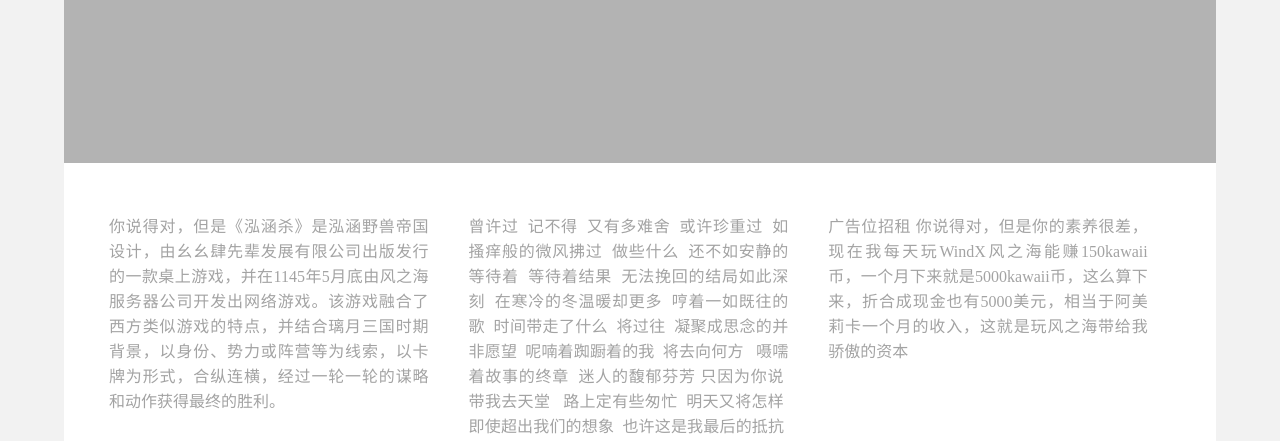
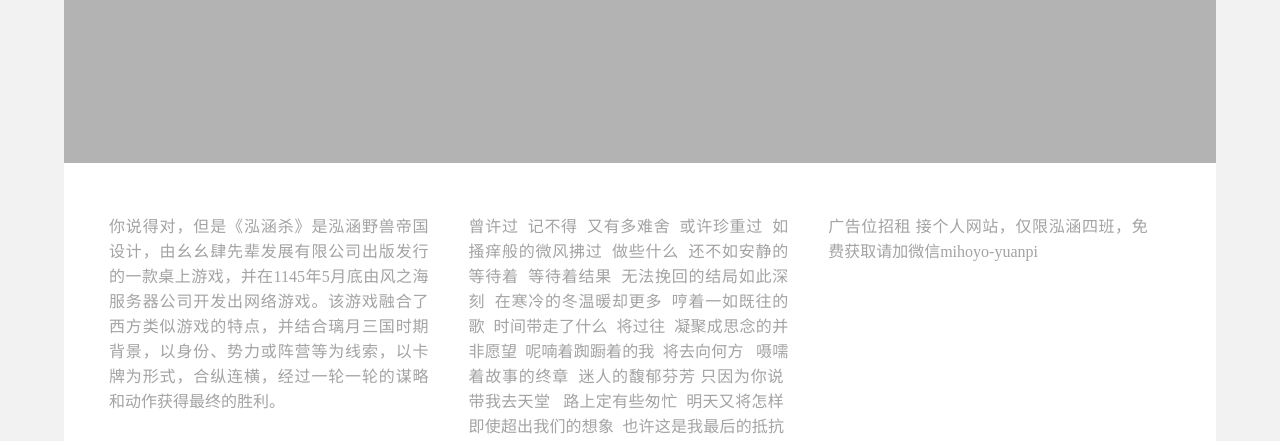
Before and after one commit to tomh500/tomh500.github.io, a plain HTML site: page honghankill.html in a window 1280 px wide. Shown: the part 349-790 px from the top of the page. Drawn offline with Linux system fonts and the light colour scheme; files whose address does not match are found by name.

Commit message:
Update honghankill.html

```diff
--- a/honghankill.html
+++ b/honghankill.html
@@ -120,7 +120,7 @@
 寒冬曾来过你却不在身侧&nbsp;
 时间停留在与你相伴的&nbsp;
 每时每刻 </p>
-    <p class="text_column">广告位招租 你说得对，但是你的素养很差，现在我每天玩WindX风之海能赚150kawaii币，一个月下来就是5000kawaii币，这么算下来，折合成现金也有5000美元，相当于阿美莉卡一个月的收入，这就是玩风之海带给我骄傲的资本&nbsp; </p>
+    <p class="text_column">广告位招租 接个人网站，仅限泓涵四班，免费获取请加微信mihoyo-yuanpi&nbsp; </p>
   </section>
   <!-- Stats Gallery Section -->
   <div class="gallery">
```
